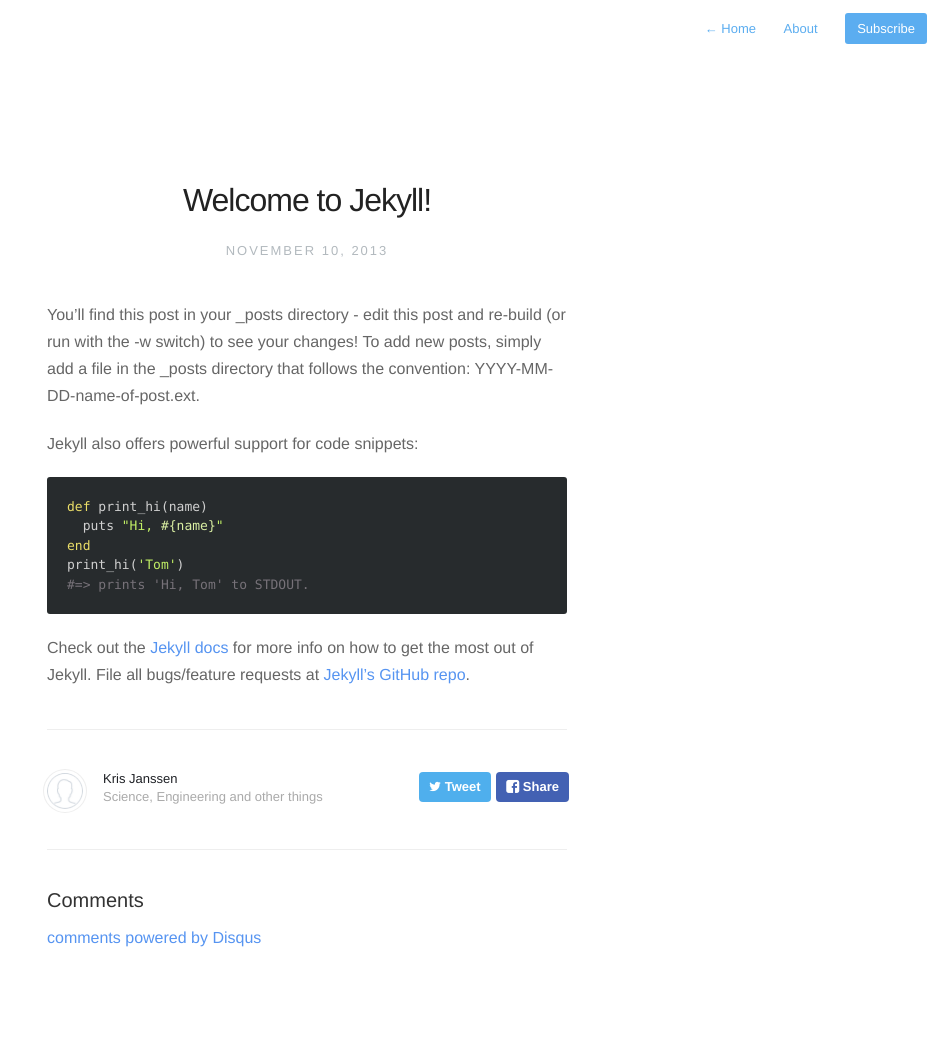
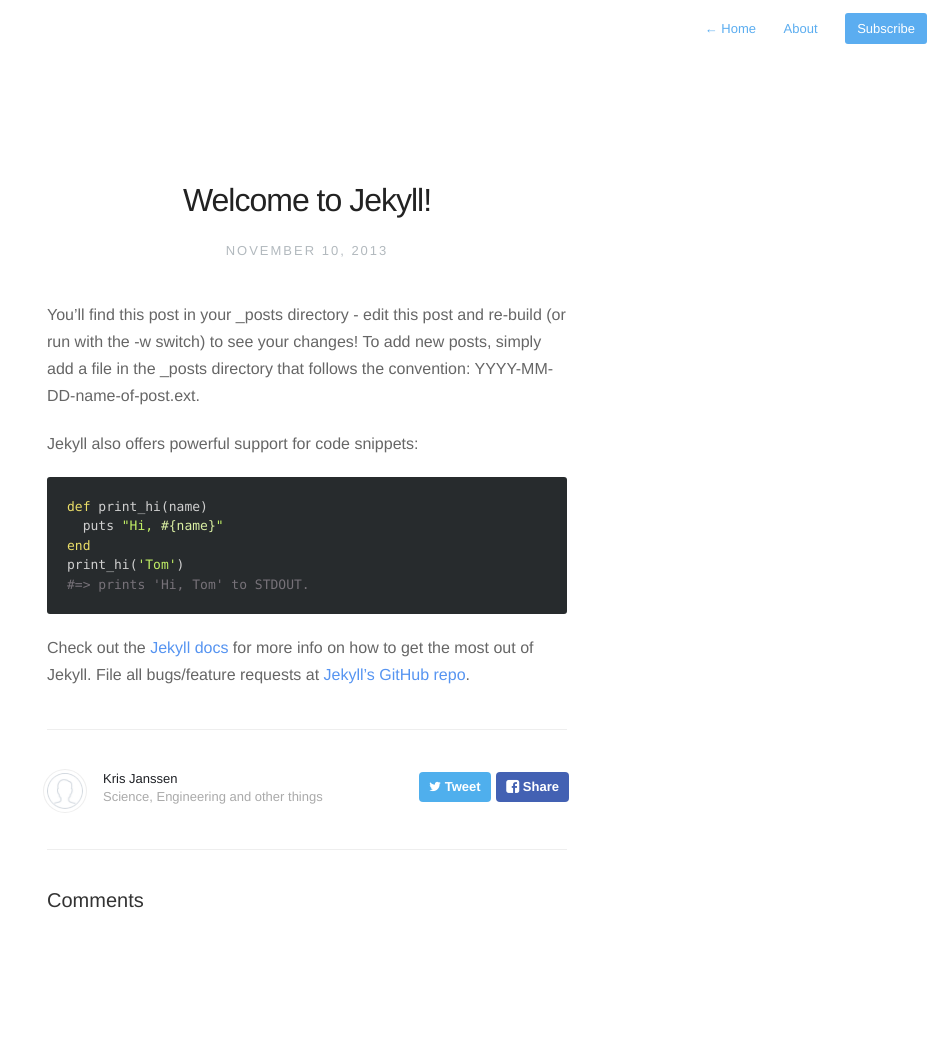
Before and after one commit to KrisJanssen/KrisJanssen.github.io, a Jekyll site: the page built from _posts/2013-11-10-welcome-to-jekyll.md, in a window 1280 px wide. Shown: the whole page, without its empty margins (333-1280 px from the left). Built offline with Jekyll 4.4.1, drawn with Linux system fonts in a browser that asks for light colours; nearby versions of some CDN libraries; Markdown is read by kramdown in place of the engine named in the settings; comment, search, counter and statistics services are not loaded; part of the change alters nothing that is shown.

Commit message:
Updated disqus include

```diff
--- a/_includes/disqus.html
+++ b/_includes/disqus.html
@@ -1,14 +1,16 @@
 <section class="disqus">
     <div id="disqus_thread"></div>
-    <script type="text/javascript">
-        var disqus_shortname = '{{ site.disqus_shortname }}';
-        var disqus_developer = 0; // developer mode is on
-        (function() {
-            var dsq = document.createElement('script'); dsq.type = 'text/javascript'; dsq.async = true;
-            dsq.src = '//' + disqus_shortname + '.disqus.com/embed.js';
-            (document.getElementsByTagName('head')[0] || document.getElementsByTagName('body')[0]).appendChild(dsq);
+    <script>
+        var disqus_config = function () {
+            this.page.url = {{site.baseurl}}{{page.url}};
+            this.page.identifier = {{page.id}};
+        };
+        (function() { // DON'T EDIT BELOW THIS LINE
+            var d = document, s = d.createElement('script');
+            s.src = '//krisjanssen.disqus.com/embed.js';
+            s.setAttribute('data-timestamp', +new Date());
+            (d.head || d.body).appendChild(s);
         })();
     </script>
-    <noscript>Please enable JavaScript to view the <a href="http://disqus.com/?ref_noscript">comments powered by Disqus.</a></noscript>
-    <a href="http://disqus.com" class="dsq-brlink">comments powered by <span class="logo-disqus">Disqus</span></a>
+    <noscript>Please enable JavaScript to view the <a href="https://disqus.com/?ref_noscript" rel="nofollow">comments powered by Disqus.</a></noscript>
 </section>
```
